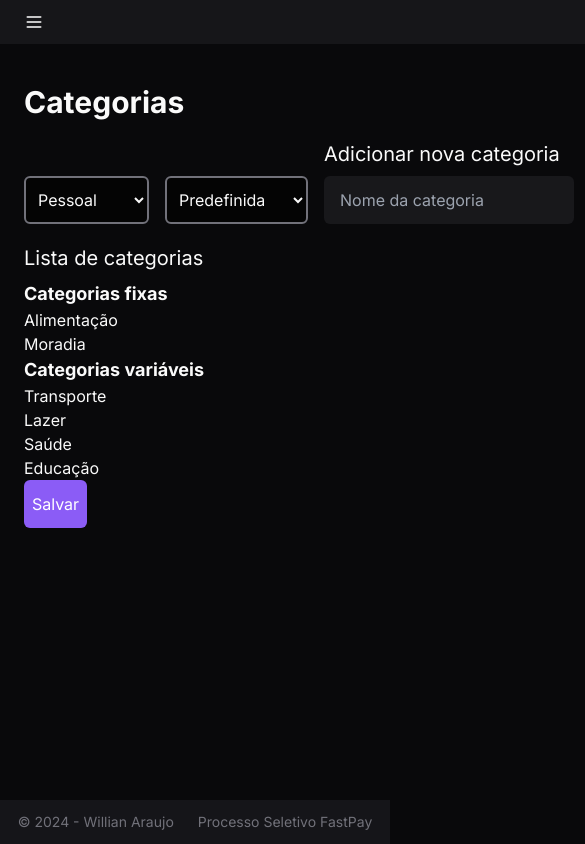
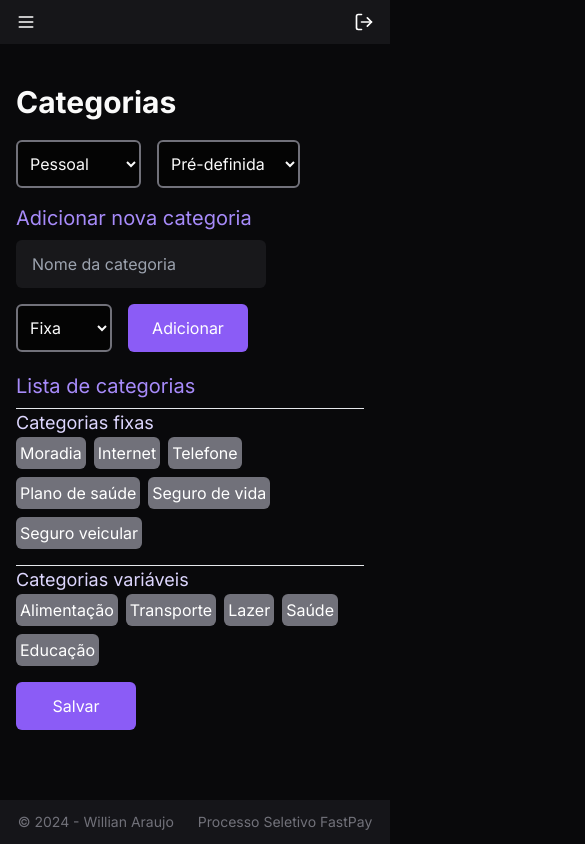
Before and after one commit to will4raujo/app-transacoes, a Next.js app in the folder frontend-teste-fastpay/: page /categories in a window 390 px wide. Shown: the top 844 px of the page, 585 px wide, since content can reach past the window. Built offline with nearby package versions, Linux system fonts and the light colour scheme.

Commit message:
fix: replaced li for a tag
* adjusted padding in header
* ajusted responsive page
* min width for submitButton Component

```diff
--- a/frontend-teste-fastpay/src/app/(app)/categories/page.tsx
+++ b/frontend-teste-fastpay/src/app/(app)/categories/page.tsx
@@ -1,7 +1,7 @@
 'use client'
 import InputText from "@/components/inputText";
 import SubmitButton from "@/components/submitButton";
-import { Suspense } from "react";
+import { Suspense, useRef } from "react";
 import { useState, useEffect } from "react";
 
 type CategoryType = 'fixed' | 'variable';
@@ -28,12 +28,17 @@ type CategoriesObject = {
 const categoriesData = {
   personal: {
     categories: [
-      { id: 1, name: 'Alimentação', type: 'fixed' },
+      { id: 1, name: 'Alimentação', type: 'variable' },
       { id: 2, name: 'Transporte', type: 'variable' },
       { id: 3, name: 'Lazer', type: 'variable' },
       { id: 4, name: 'Saúde', type: 'variable' },
       { id: 5, name: 'Educação', type: 'variable' },
       { id: 6, name: 'Moradia', type: 'fixed' },
+      { id: 7, name: 'Internet', type: 'fixed' },
+      { id: 8, name: 'Telefone', type: 'fixed' },
+      {id : 9, name: 'Plano de saúde', type: 'fixed'},
+      {id : 10, name: 'Seguro de vida', type: 'fixed'},
+      {id : 11, name: 'Seguro veicular', type: 'fixed'},
     ]
   },
   business: {
@@ -57,25 +62,29 @@ export default function Categories() {
     setSelectedCategoryType(event.target.value as 'predefined' | 'custom');
   }
 
+  const addNewCategory = () => {
+    console.log('Adicionar nova categoria');
+  }
+
   return (
-    <main className='w-full px-6 md:px-10 py-5 flex flex-col gap-5'>
+    <main className='w-full px-4 md:px-10 py-5 flex flex-col gap-5 mb-[80px]'>
       <h1 className='text-3xl font-bold'>Categorias</h1>
       <div>
-        <form className="flex gap-4 items-end ">
+        <form className="flex flex-col gap-4 ">
           <div className='flex gap-4 items-center'>
             <select className="flex items-center gap-2 max-w-[238px] h-[48px] rounded-md border-2 border-zinc-500 bg-black/60 p-1 pl-2" onChange={handleCategoryModelChange} value={selectedCategoryModel}>
               <option value='personal'>Pessoal</option>
               <option value='business'>Empresarial</option>
             </select>
             <select className="flex items-center gap-2 max-w-[238px] h-[48px] rounded-md border-2 border-zinc-500 bg-black/60 p-1 pl-2" onChange={handleCategoryTypeChange} value={selectedCategoryType}>
-              <option value='predefined'>Predefinida</option>
+              <option value='predefined'>Pré-definida</option>
               <option value='custom'>Personalizada</option>
             </select>
           </div>
-          <div>
-              <h2 className='text-xl mb-2'>Adicionar nova categoria</h2>
-              <div className="flex gap-4">
-              <InputText placeholder='Nome da categoria' />
+          <div >
+              <h2 className='text-xl mb-2 text-violet-400'>Adicionar nova categoria</h2>
+              <div className="flex gap-4 flex-wrap w-[358px] md:w-auto">
+              <InputText placeholder='Nome da categoria'/>
               <select className="flex items-center gap-2 max-w-[238px] h-[48px] rounded-md border-2 border-zinc-500 bg-black/60 p-1 pl-2">
                 <option value='fixed'>Fixa</option>
                 <option value='variable'>Variável</option>
@@ -85,21 +94,25 @@ export default function Categories() {
           </div>
         </form>
       </div>
-      <div>
-        <h2 className='text-xl mb-2'>Lista de categorias</h2>
+      <div className="w-[348px] md:w-[800px]">
+        <h2 className='text-xl mb-2 text-violet-400'>Lista de categorias</h2>
         <Suspense fallback={<p>Carregando...</p>}>
           { selectedCategoryType === 'predefined' && (
             <>
-              <h3 className='text-lg font-bold'>Categorias fixas</h3>
-              <ul>
+              <hr className="bg-zinc-700"/>
+              <h3 className='text-lg text-violet-200'>Categorias fixas</h3>
+              <div className="flex gap-2 flex-wrap mb-4">
               {categoriesData[selectedCategoryModel].categories.filter(category => category.type === 'fixed').map(category => (
-                <li key={category.id}>{category.name}</li>
+                <span className='bg-zinc-500 text-white p-1 rounded-md' key={category.id}>{category.name}</span>
               ))}
-                </ul><h3 className='text-lg font-bold'>Categorias variáveis</h3><ul>
+                </div>
+                <hr className="bg-zinc-700"/>
+                <h3 className='text-lg text-violet-200'>Categorias variáveis</h3>
+                <div className="flex gap-2 flex-wrap mb-4">
                 {categoriesData[selectedCategoryModel].categories.filter(category => category.type === 'variable').map(category => (
-                  <li key={category.id}>{category.name}</li>
+                  <span className='bg-zinc-500 text-white p-1 rounded-md' key={category.id}>{category.name}</span>
                 ))}
-              </ul>
+              </div>
             </>
           )}
         </Suspense>
--- a/frontend-teste-fastpay/src/components/header.tsx
+++ b/frontend-teste-fastpay/src/components/header.tsx
@@ -4,7 +4,7 @@ import Link from 'next/link'
 
 export default function Header() {
   return (
-    <header className='bg-zinc-900 text-white py-4 px-6 h-[44px] w-full bg-opacity-90 flex items-center justify-between gap-10'>
+    <header className='bg-zinc-900 text-white py-4 px-4 h-[44px] w-full bg-opacity-90 flex items-center justify-between gap-10'>
       <BurguerMenu>
         <Link href='/'>Home</Link>
         <Link href='/categories'>Categorias</Link>
--- a/frontend-teste-fastpay/src/components/submitButton.tsx
+++ b/frontend-teste-fastpay/src/components/submitButton.tsx
@@ -2,7 +2,7 @@
 
 export default function SubmitButton({ text } : { text: string }) {
   return (
-    <button className='bg-violet-500 h-[48px] p-2 text-white  rounded-md hover:bg-violet-600 transition-colors duration-200'>
+    <button className='bg-violet-500 min-w-[120px] h-[48px] p-2 text-white  rounded-md hover:bg-violet-600 transition-colors duration-200'>
       {text}
     </button>
   )
```
